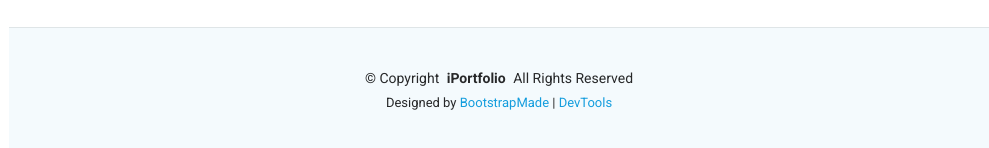
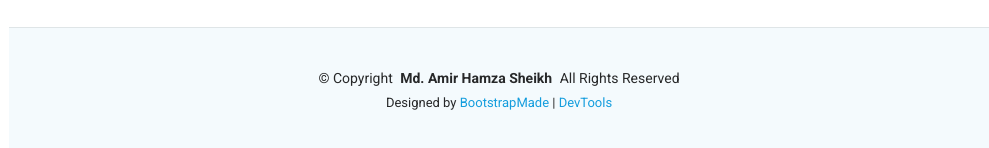
Before and after one commit to amirhamza-sheikh/amirhamza-sheikh.github.io, a plain HTML site: page index.html in a window 1280 px wide. Shown: the part 9320-9468 px from the top of the page, without its empty margins (291-1280 px from the left). Drawn offline with Linux system fonts and the light colour scheme.

Commit message:
Update index.html

```diff
--- a/index.html
+++ b/index.html
@@ -647,7 +647,7 @@
 
     <div class="container">
       <div class="copyright text-center ">
-        <p>© <span>Copyright</span> <strong class="px-1 sitename">iPortfolio</strong> <span>All Rights Reserved</span></p>
+        <p>© <span>Copyright</span> <strong class="px-1 sitename">Md. Amir Hamza Sheikh</strong> <span>All Rights Reserved</span></p>
       </div>
       <div class="credits">
         <!-- All the links in the footer should remain intact. -->
```
